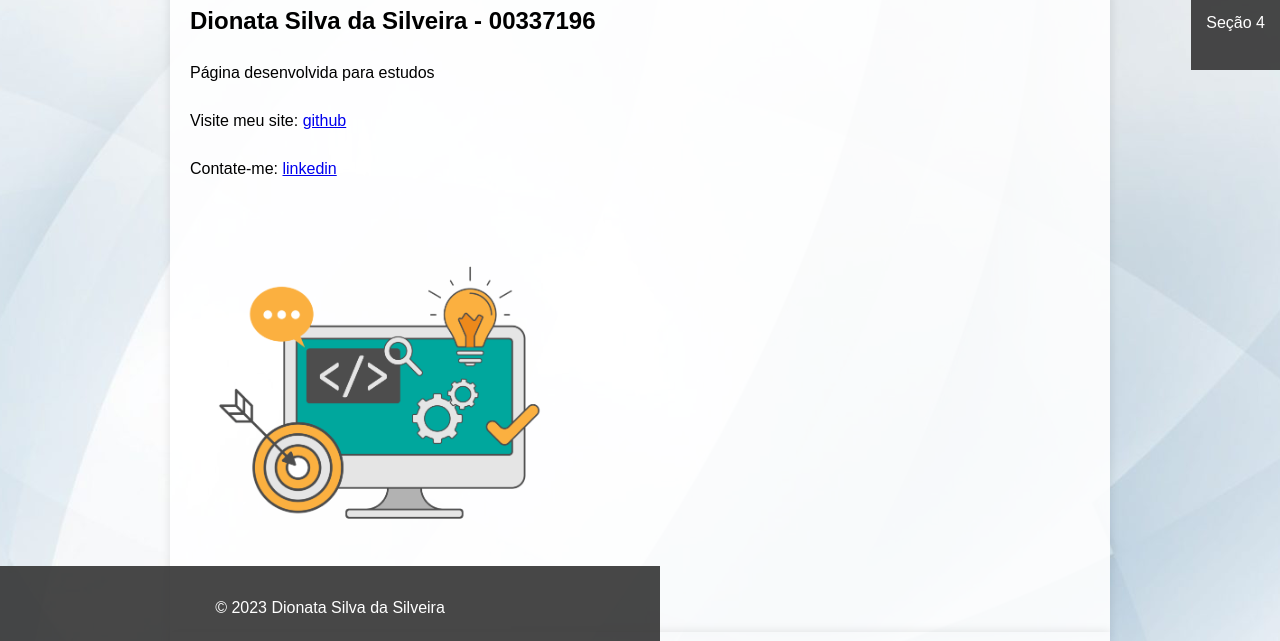
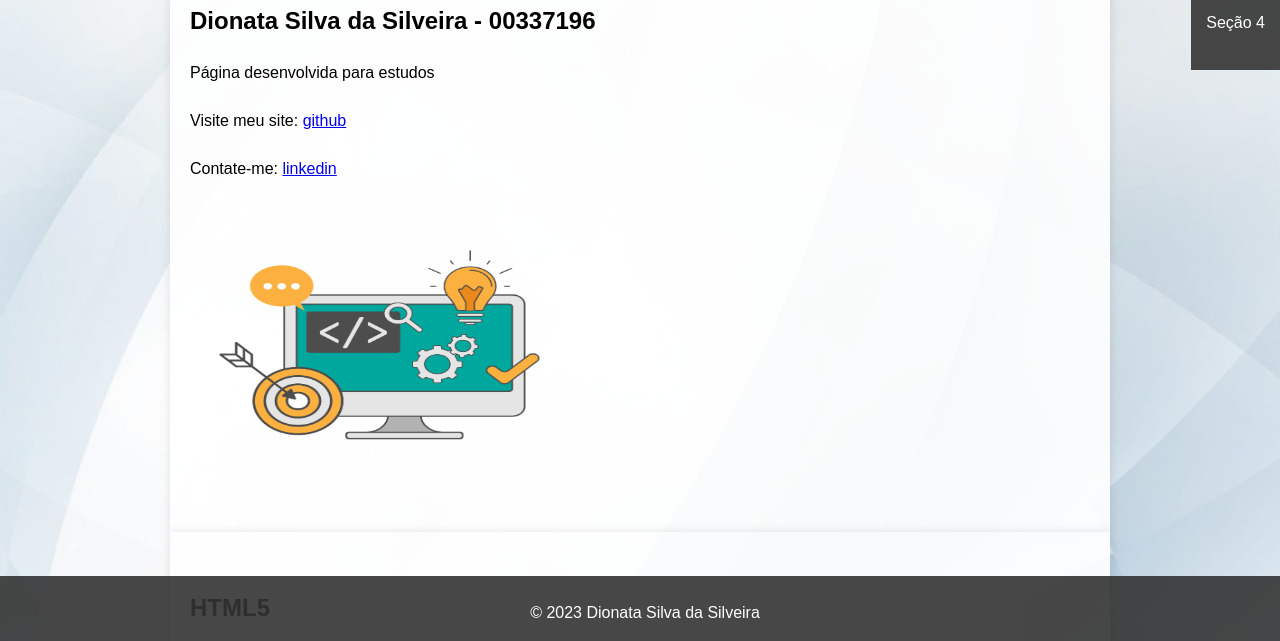
Before and after one commit to DionataSS/site_HTML5, a plain HTML site: page index.html in a window 1280 px wide. Shown: the part 150-791 px from the top of the page. Drawn offline with Linux system fonts and the light colour scheme.

Commit message:
Update index.html

```diff
--- a/index.html
+++ b/index.html
@@ -28,7 +28,7 @@
             max-width: 100%;
             height: auto;
             width: 400px;
-            height: 400px;
+            height: 300px;
         }
 
         header {
@@ -50,10 +50,10 @@
             background-color: rgba(51, 51, 51, 0.9); /* Cor de fundo do rodapé com opacidade */
             color: #fff;
             text-align: center;
-            padding: 10px;
+            padding: 5px;
             position: fixed;
             bottom: 0;
-            width: 50%;
+            width: 100%;
         }
 
         /* Estilizando o Sumário */
```
